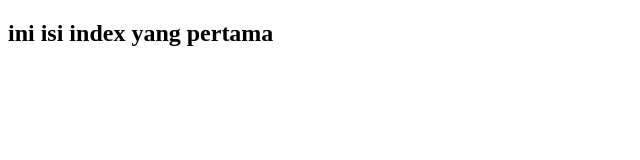
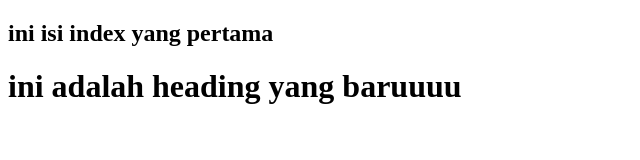
Before and after one commit to whoSyafii/31_Syafiii, a plain HTML site: page index.html in a window 1280 px wide. Shown: the whole page, without its empty margins (0-640 px from the left). Drawn offline with Linux system fonts and the light colour scheme.

Commit message:
menambahkan heading ke index.html

```diff
--- a/index.html
+++ b/index.html
@@ -7,5 +7,6 @@
 </head>
 <body>
     <h2>ini isi index yang pertama</h2>
+    <h1>ini adalah heading yang baruuuu</h1>
 </body>
 </html>
```
